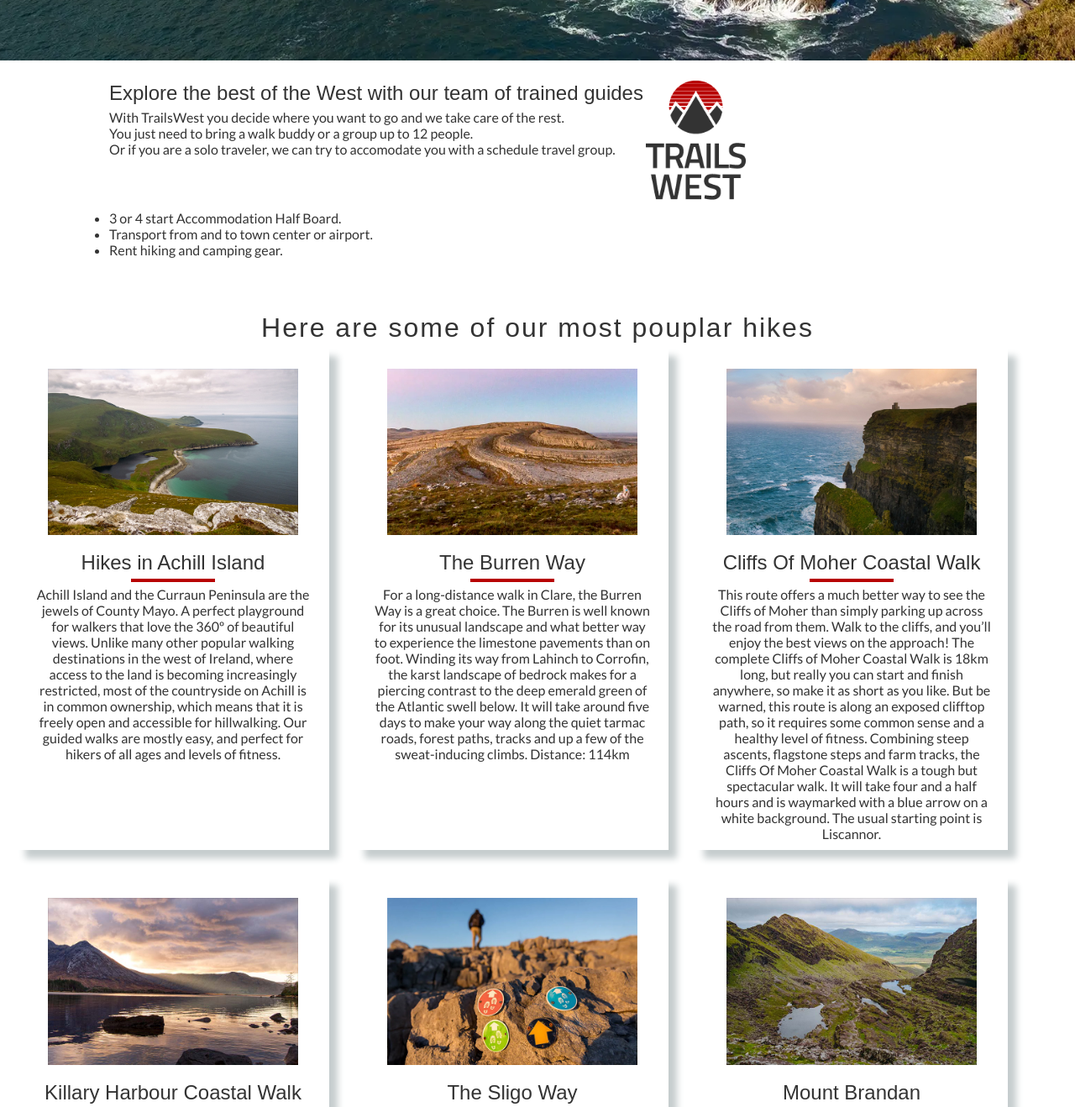
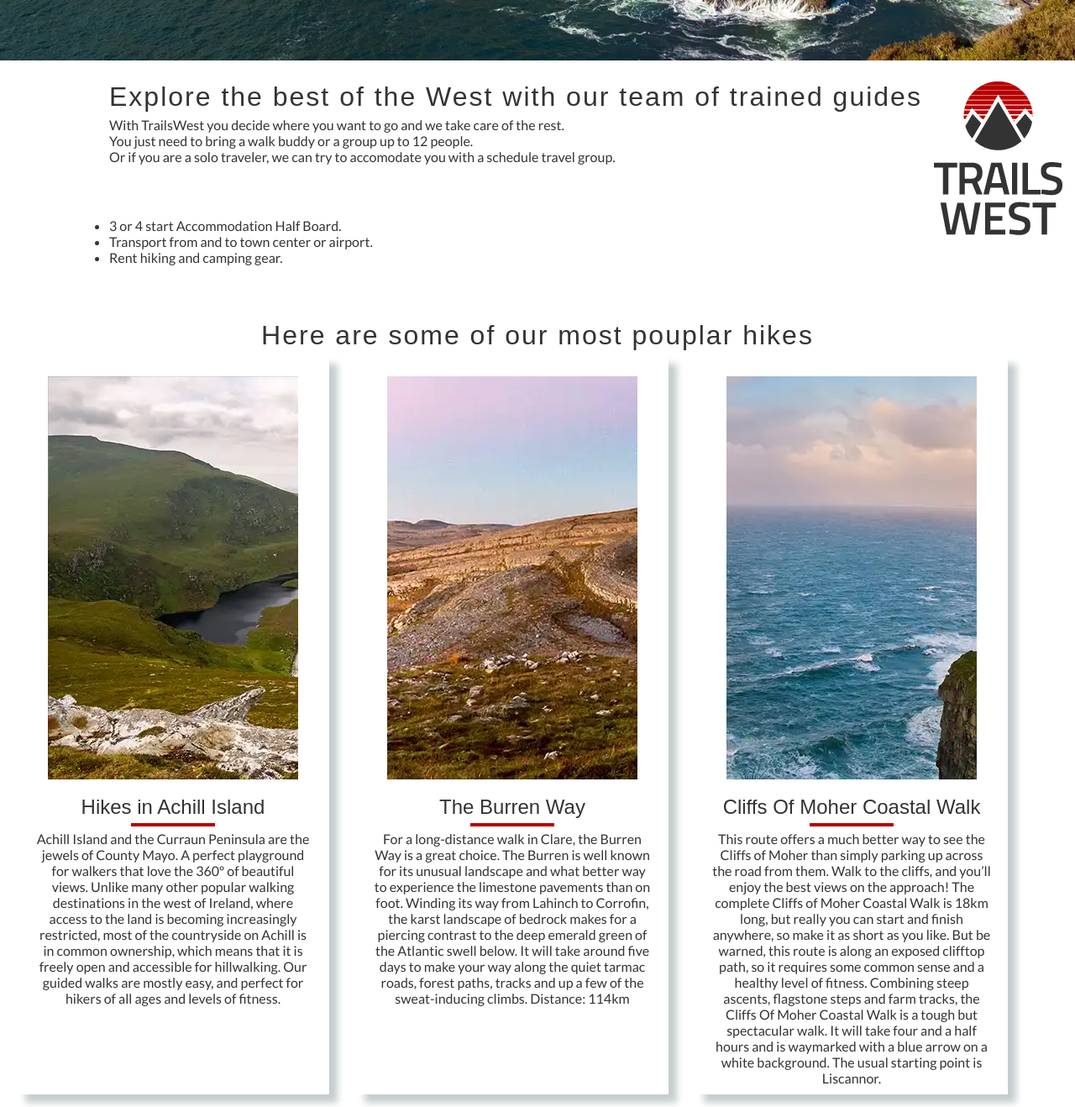
Before and after one commit to zemaciel/project-01, a plain HTML site: page hikes.html in a window 1280 px wide. Shown: the part 608-1926 px from the top of the page at 84% size. Drawn offline with Linux system fonts and the light colour scheme; a web font is replaced by a local one.

Commit message:
Fix issues in the contact form and hike pages, replace most JPG images with WEBP

```diff
--- a/assets/css/style.css
+++ b/assets/css/style.css
@@ -311,7 +311,8 @@ hr {
 }
 
 #hike-intro-right {
-  text-align: left;
+  /* text-align: left; */
+  margin: 0 auto;
 }
 
 #hike-intro h4 {
@@ -367,7 +368,8 @@ hr {
 }
 
 .tour-photo img {
-  width: 100%;
+    height: 100%;
+    width: auto;
 }
 
 #cta-more-hikes {
--- a/hikes.html
+++ b/hikes.html
@@ -18,7 +18,9 @@
       <header>
 
         <div class="logo-container-top">
-          <img src="assets/images/logo/logo-landscape-negative.png" width="155.73px" height:"55px"; />
+          <a href="index.html">
+          <img src="assets/images/logo/logo-landscape-negative.png" width="155.73px" height="auto" aria-label="Trails West Logo link to home page" />
+        </a>
         </div>
 
         <!-- Navigation -->
@@ -53,7 +55,7 @@
 
       <section id="hike-intro">
         <div id="hike-intro-left">
-          <h3>Explore the best of the West with our team of trained guides</h3>
+          <h2>Explore the best of the West with our team of trained guides</h2>
           <p>With TrailsWest you decide where you want to go and we take care of the rest. <br>
           You just need to bring a walk buddy or a group up to 12 people. <br>
           Or if you are a solo traveler, we can try to accomodate you with a schedule travel group.
@@ -70,7 +72,7 @@
 
 
         <div id="hike-intro-right">
-          <img src="assets/images/logo/logo-color.png" width="125px" aria-label="Trails West logo" alt="Trails West logo"/>
+          <img src="assets/images/logo/logo-color.png" width="161px" height="191" aria-label="Trails West logo" alt="Trails West logo"/>
         </div>
 
       </section>
@@ -89,7 +91,7 @@
 
           <div class="tour-cards" class="tour-card-left">
             <div class="tour-photo">
-            <img src="assets/images/hike-achill.jpg" aria-label=" Morning at the Cliffs of Moher" alt="Cliffs of Moher"/>
+            <img src="assets/images/hike-achill.webp" aria-label="View of Achill Island, County Mayo, from the top of a mountain" alt="Hike in Achill Island"/>
             </div>
 
             <div class="tour-description">
@@ -105,7 +107,7 @@ Our guided walks are mostly easy, and perfect for hikers of all ages and levels
 
         <div class="tour-cards" class="tour-card-right">
                 <div class="tour-photo">
-                <img src="assets/images/hike-burren.jpg" aria-label="The Burren in County Clare" alt="Burren"/>
+                <img src="assets/images/hike-burren.webp" aria-label="The Burren in County Clare" alt="Burren"/>
                 </div>
 
                 <div class="tour-description">
@@ -120,7 +122,7 @@ Our guided walks are mostly easy, and perfect for hikers of all ages and levels
 
         <div class="tour-cards" class="tour-card-left">
           <div class="tour-photo">
-          <img src="assets/images/hike-clifs-moher.jpg" aria-label=" Morning at the Cliffs of Moher" alt="Cliffs of Moher"/>
+          <img src="assets/images/hike-clifs-moher.webp" aria-label="Morning at the Cliffs of Moher in County Clare" alt="Cliffs of Moher"/>
           </div>
 
           <div class="tour-description">
@@ -136,7 +138,7 @@ Our guided walks are mostly easy, and perfect for hikers of all ages and levels
             <div class="tour-cards" class="tour-card-right">
 
                     <div class="tour-photo">
-                    <img src="assets/images/hike-conemara.jpg" aria-label="Photo of Conemara" alt="Conemara"/>
+                    <img src="assets/images/hike-conemara.webp" aria-label="Lake in Conemara, County Galway" alt="Conemara"/>
                     </div>
 
                     <div class="tour-description">
@@ -152,7 +154,7 @@ Our guided walks are mostly easy, and perfect for hikers of all ages and levels
           <div class="tour-cards" class="tour-card-right">
 
                   <div class="tour-photo">
-                  <img src="assets/images/hike-burren2.jpg" aria-label="Photo of a hiker in the distance" alt="Image of hike"/>
+                  <img src="assets/images/hike-burren2.webp" aria-label="Photo of a hiker in the distance" alt="Image of hike"/>
                   </div>
 
                   <div class="tour-description">
@@ -170,7 +172,7 @@ These trails may have some climbs and may have an uneven surface where the going
           <div class="tour-cards" class="tour-card-right">
 
                   <div class="tour-photo">
-                  <img src="assets/images/hike-mtbrendan.jpg" aria-label="Views from Mount Brandan" alt="Mount Brandan"/>
+                  <img src="assets/images/hike-mtbrendan.webp" aria-label="Views from Mount Brandan" alt="Mount Brandan"/>
                   </div>
 
                   <div class="tour-description">
@@ -193,31 +195,13 @@ These trails may have some climbs and may have an uneven surface where the going
             <div class="red-button">
               <h3>Book now</h3>
           </a>
-      </div>
-
-
-      </section>
-
-
-
-
-
-
-
+ </div>
 
 
 
 </section>
 
 
-
-
-
-
-
-    </div>
-
-  </div>
 
 
   <footer id="footer">
@@ -262,6 +246,3 @@ These trails may have some climbs and may have an uneven surface where the going
 </body>
 
 </html>
-
-<!-- font awesome script  -->
-<script src="https://kit.fontawesome.com/c7dbda0798.js" crossorigin="anonymous"></script>
```
Also changed, not shown: contact.html (+4 -2 lines), index.html (+0 -8 lines), thankyou.html (+3 -1 lines), assets/images/hike-achill.jpg (deleted), assets/images/hike-burren.jpg (deleted), assets/images/hike-burren.webp (added), assets/images/hike-burren2.jpg (deleted), assets/images/hike-carrauntoohil.jpg (deleted), assets/images/hike-clifs-moher.jpg (deleted), assets/images/hike-conemara.jpg (deleted), assets/images/hike-conemara.webp (added), assets/images/hike-donegal.jpg (deleted), assets/images/hike-donegal2.jpg (deleted), assets/images/hike-mtbrendan.jpg (deleted), 4 more files.
